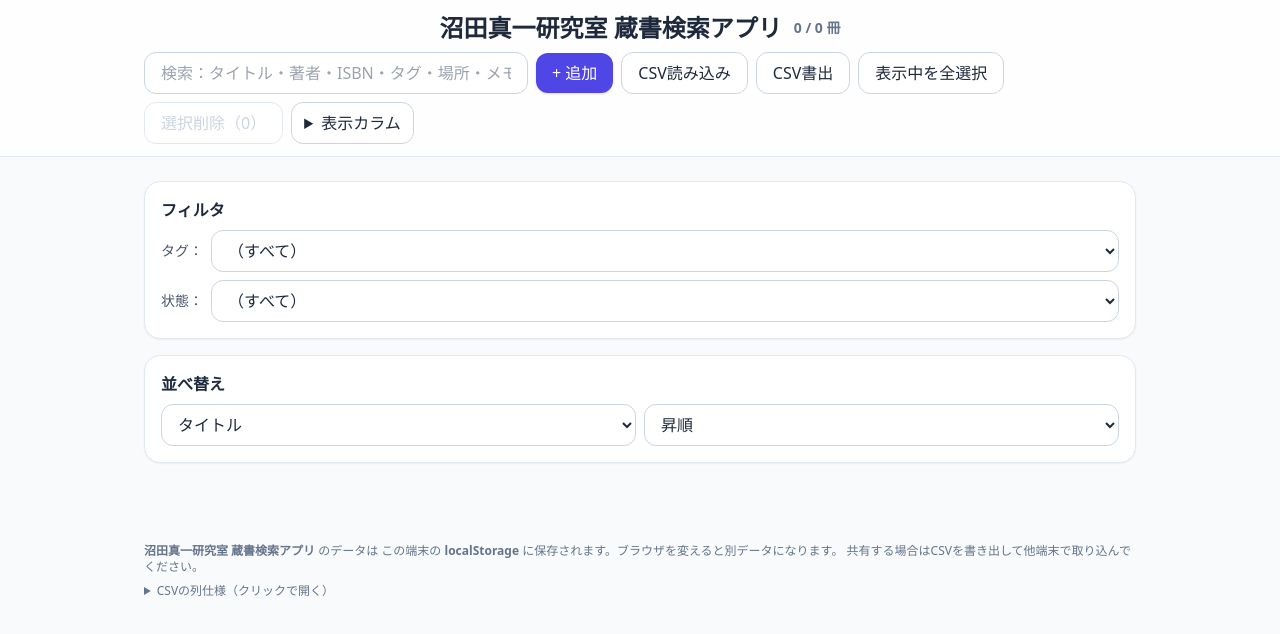
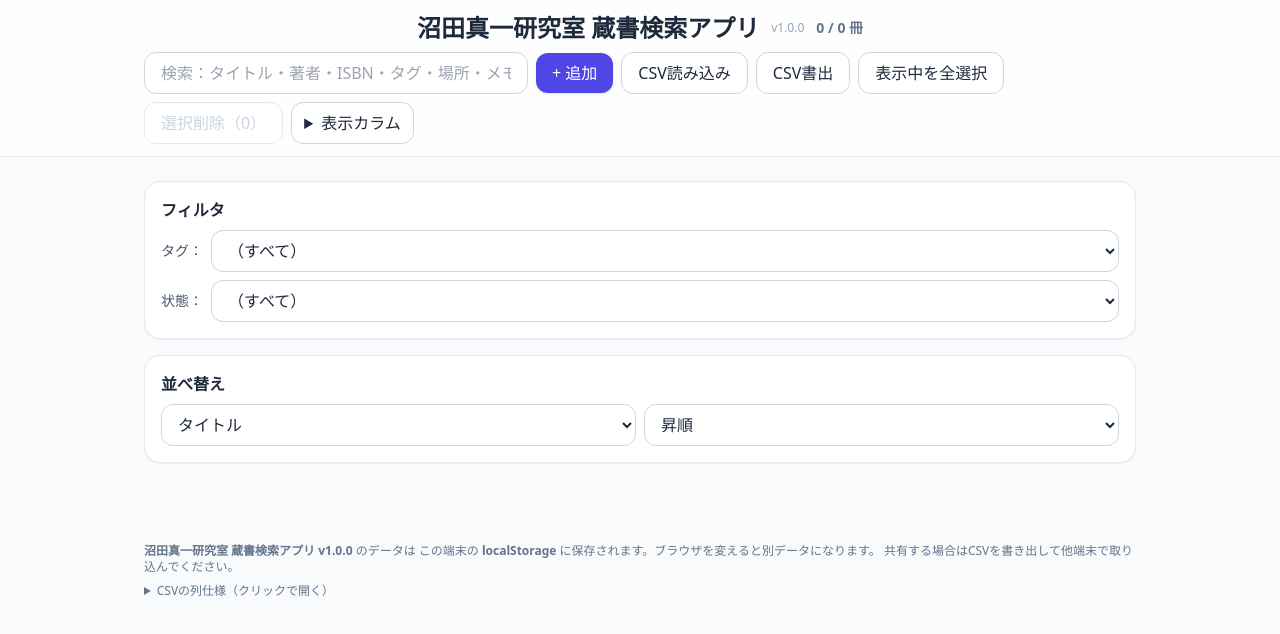
Before and after one commit to numa411-collab/my-library-app, a React (Vite) app: page / in a window 1280 px wide. Shown: the top 634 px of the page. Built offline with nearby package versions, Linux system fonts and the light colour scheme.

Commit message:
正式版 v1.0.0

```diff
--- a/package.json
+++ b/package.json
@@ -1,7 +1,7 @@
 {
   "name": "my-library-app",
   "private": true,
-  "version": "0.0.0",
+  "version": "1.0.0",
   "type": "module",
   "scripts": {
     "dev": "vite",
--- a/src/App.tsx
+++ b/src/App.tsx
@@ -1,5 +1,7 @@
 import React, { useEffect, useMemo, useRef, useState } from "react";
 import { BrowserMultiFormatReader } from "@zxing/browser";
+
+const APP_VERSION = "v1.0.0";
 
 /* ======================== 型定義 ======================== */
 export type Book = {
@@ -536,7 +538,7 @@ function saveColumns(cols: ColumnConfig[]) {
 export default function LibraryApp() {
   // タブタイトルを統一
   useEffect(() => {
-    document.title = "沼田真一研究室 蔵書検索アプリ";
+    document.title = `沼田真一研究室 蔵書検索アプリ ${APP_VERSION}`;
   }, []);
 
   const [books, setBooks] = useState<Book[]>(() => load("books.jp-only", []));
@@ -736,6 +738,7 @@ export default function LibraryApp() {
         <div className="max-w-5xl mx-auto px-4 py-3 flex flex-col gap-2 md:flex-row md:items-center md:justify-between">
           <h1 className="text-xl md:text-2xl font-bold flex items-center gap-3">
             沼田真一研究室 蔵書検索アプリ
+            <span className="text-xs font-medium text-slate-400">{APP_VERSION}</span>
             <span className="text-sm text-slate-500">
               {filtered.length} / {books.length} 冊
             </span>
@@ -1031,7 +1034,7 @@ export default function LibraryApp() {
 
       <footer className="max-w-5xl mx-auto px-4 py-8 text-xs text-slate-500">
         <p>
-          <strong>沼田真一研究室 蔵書検索アプリ</strong> のデータは
+          <strong>沼田真一研究室 蔵書検索アプリ {APP_VERSION}</strong> のデータは
           この端末の <strong>localStorage</strong> に保存されます。ブラウザを変えると別データになります。
           共有する場合はCSVを書き出して他端末で取り込んでください。
         </p>
```
Also changed, not shown: 2 other files (tests, documents, lock files or other folders).
